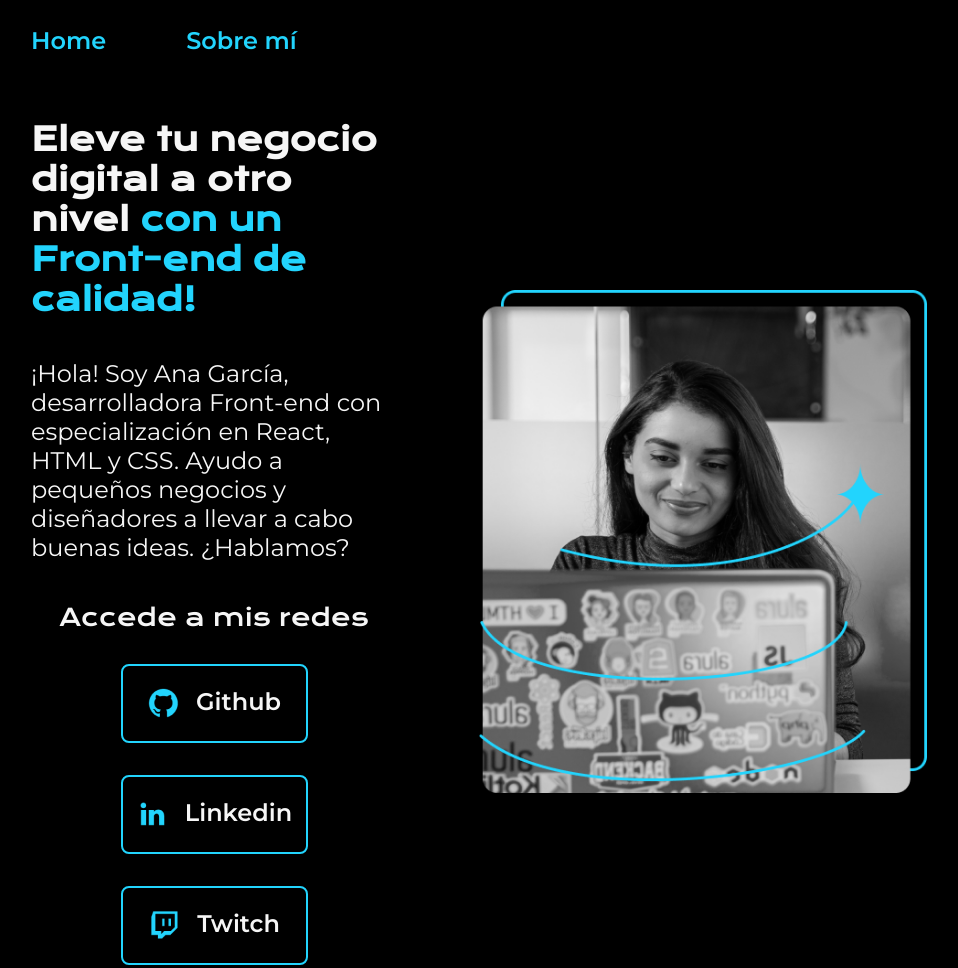
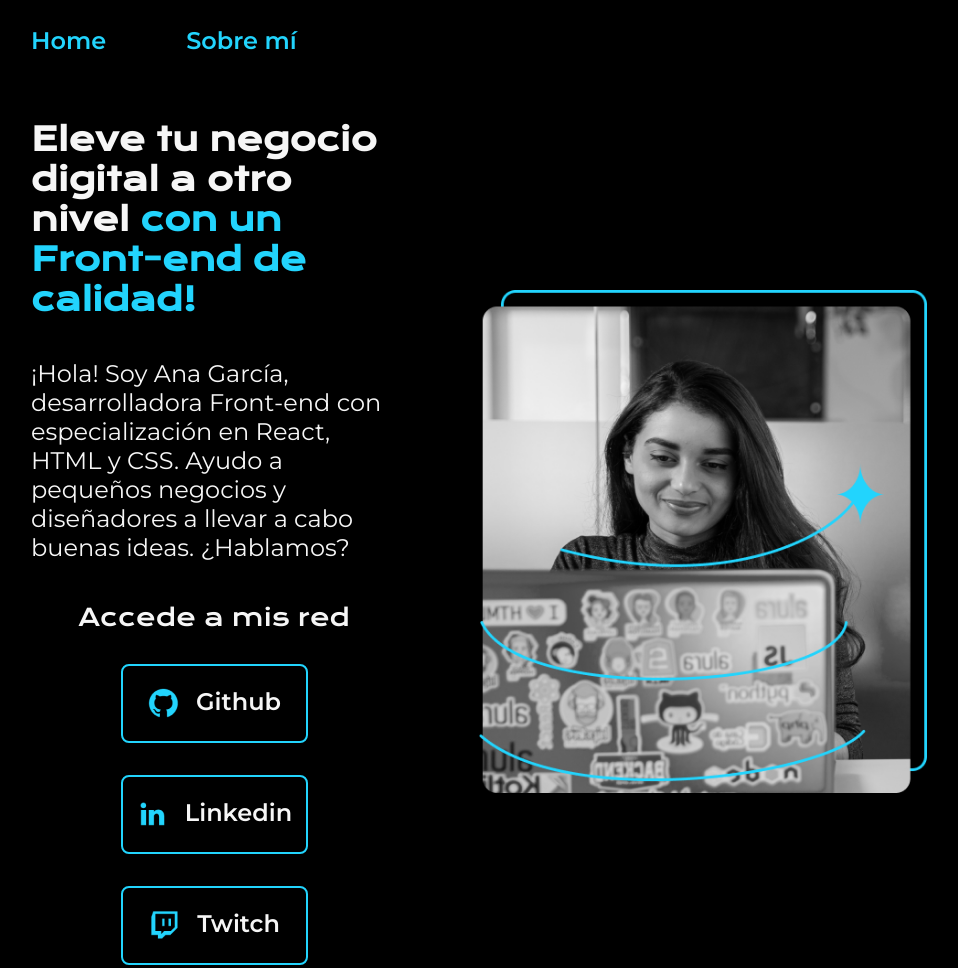
Before and after one commit to zamorajg/portafolio, a plain HTML site: page index.html in a window 1280 px wide. Shown: the top 968 px of the page, without its empty margins (161-1119 px from the left). Drawn offline with nearby package versions, Linux system fonts and the light colour scheme.

Commit message:
Update index.html
validacion para ver si los cambios se ven en vercel

```diff
--- a/index.html
+++ b/index.html
@@ -28,7 +28,7 @@
 
                 </p>
                 <div class="presentacion__enlaces">
-                    <h2 class="presentacion__enlaces__subtitulo">Accede a mis redes</h2>
+                    <h2 class="presentacion__enlaces__subtitulo">Accede a mis red</h2>
                     <a class="presentacion__enlaces__link" href="https://github.com/">
                         <img src="./imagen/github.png">
                         Github
```
